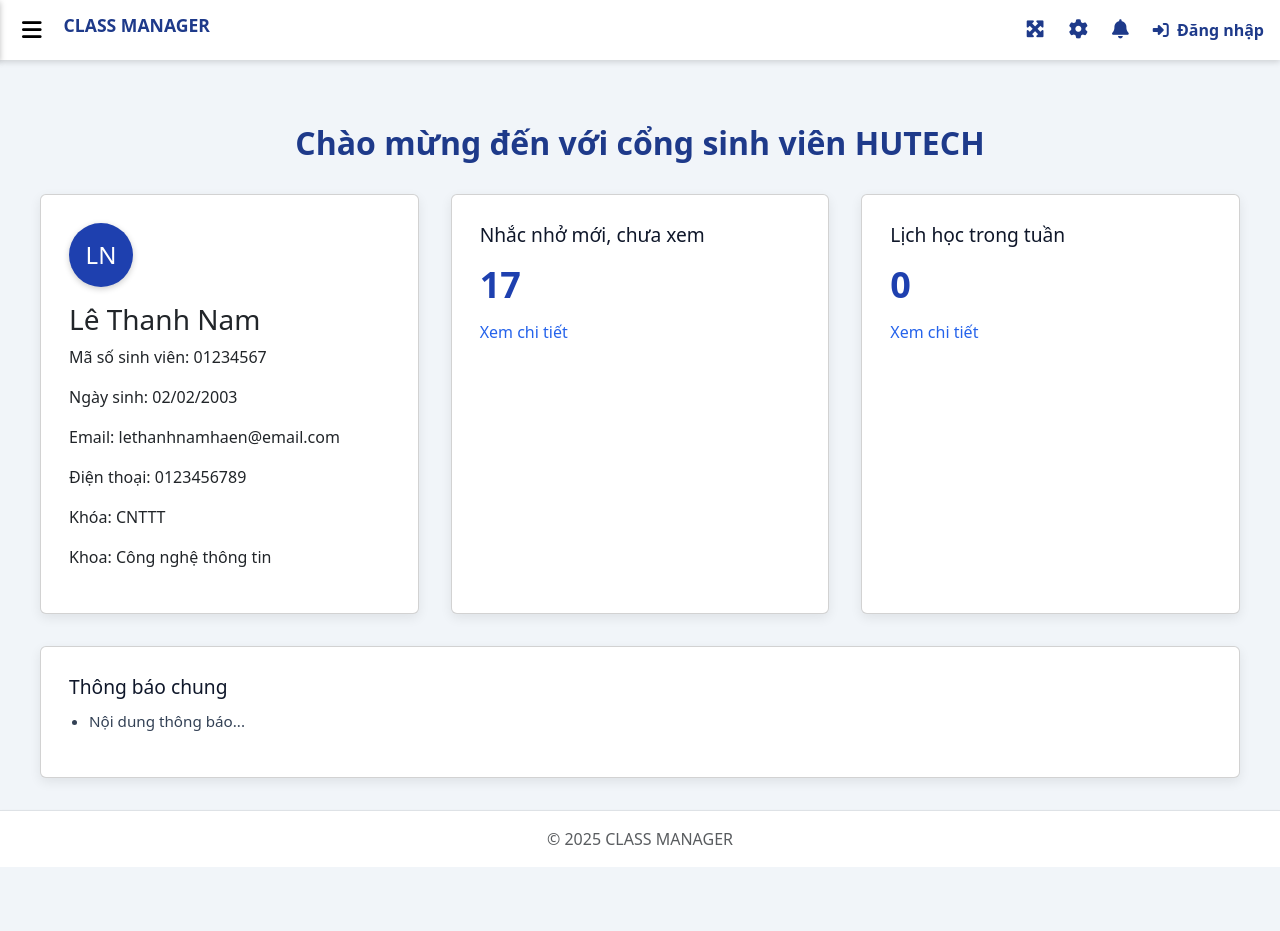
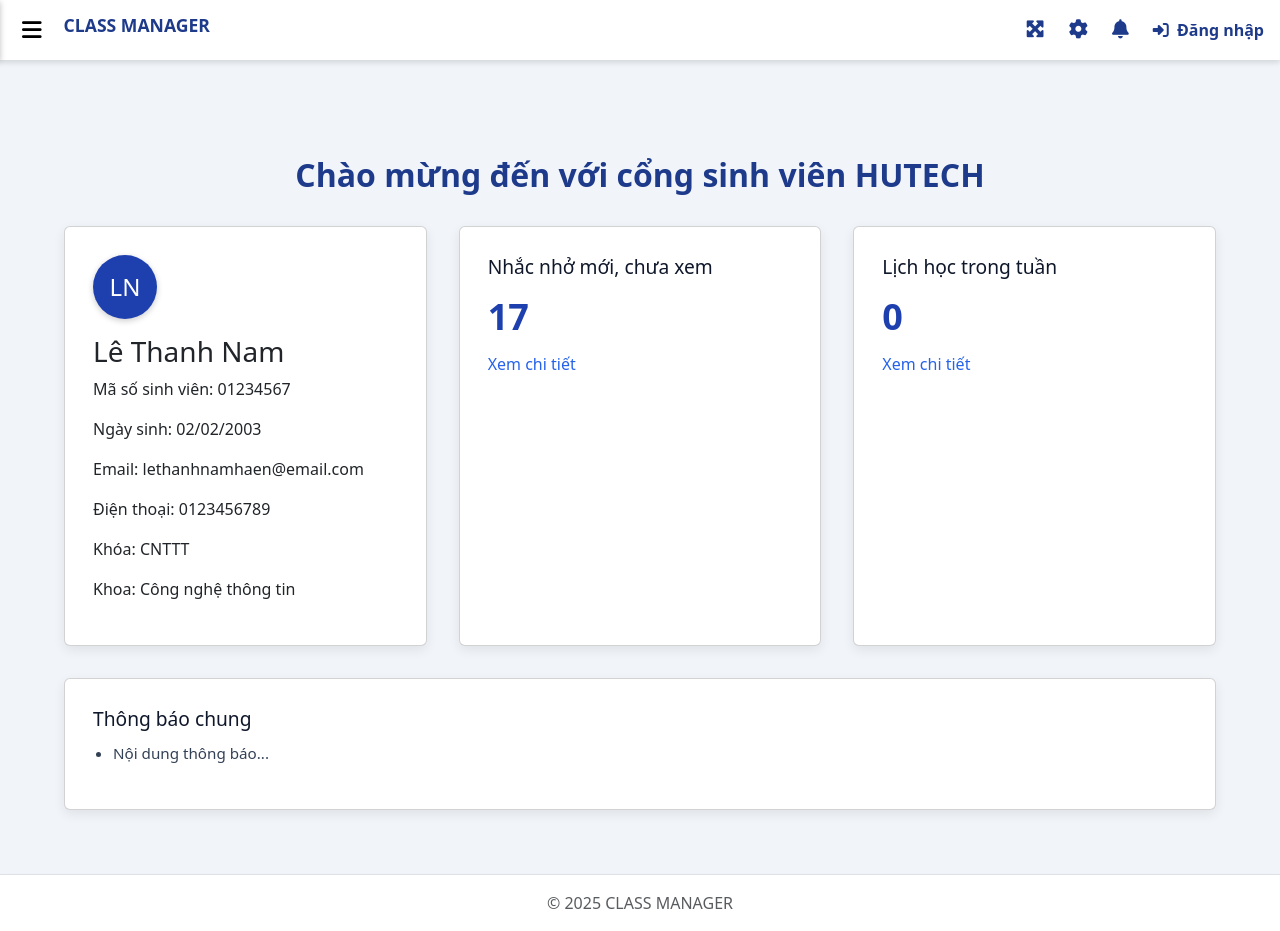
Before and after one commit to nhan20474/bancansu_frontend_REAL, a React (Create React App) app: page / in a window 1280 px wide. Before the commit the page ends 867 px from the top, so only its background shows below. Built offline with nearby package versions, Linux system fonts and the light colour scheme.

Commit message:
fix footer

```diff
--- a/src/App.css
+++ b/src/App.css
@@ -1,4 +1,4 @@
-/* ===== Layout Tổng thể ===== */
+/* ===== Toàn bộ trang ===== */
 html, body {
   height: 100%;
   margin: 0;
@@ -6,24 +6,33 @@ html, body {
   background-color: #f1f5f9;
 }
 
+/* ===== Khung tổng ===== */
 .app-wrapper {
   display: flex;
   flex-direction: column;
   min-height: 100vh;
-  position: relative;
+  background-color: #f1f5f9;
 }
 
+/* ===== Phần nội dung chính (trừ navbar/footer) ===== */
 .main-content {
   flex: 1;
   display: flex;
   flex-direction: column;
-  margin-top: 0px;
-  padding: 0;
   transition: margin-left 0.3s;
-  z-index: 1;
 }
 
+/* ===== Vùng chứa nội dung chính ===== */
+.main-body {
+  flex: 1;
+  padding: 2rem;
+  width: 100%;
+  box-sizing: border-box;
+  background-color: inherit;
+  min-height: calc(100vh - 120px); /* 60px navbar + 60px footer */
+}
 
+/* ===== Header nội dung ===== */
 .main-header {
   text-align: center;
 }
@@ -33,6 +42,7 @@ html, body {
   color: #333;
 }
 
+/* ===== Footer ===== */
 footer {
   background-color: #ffffff;
   text-align: center;
```
